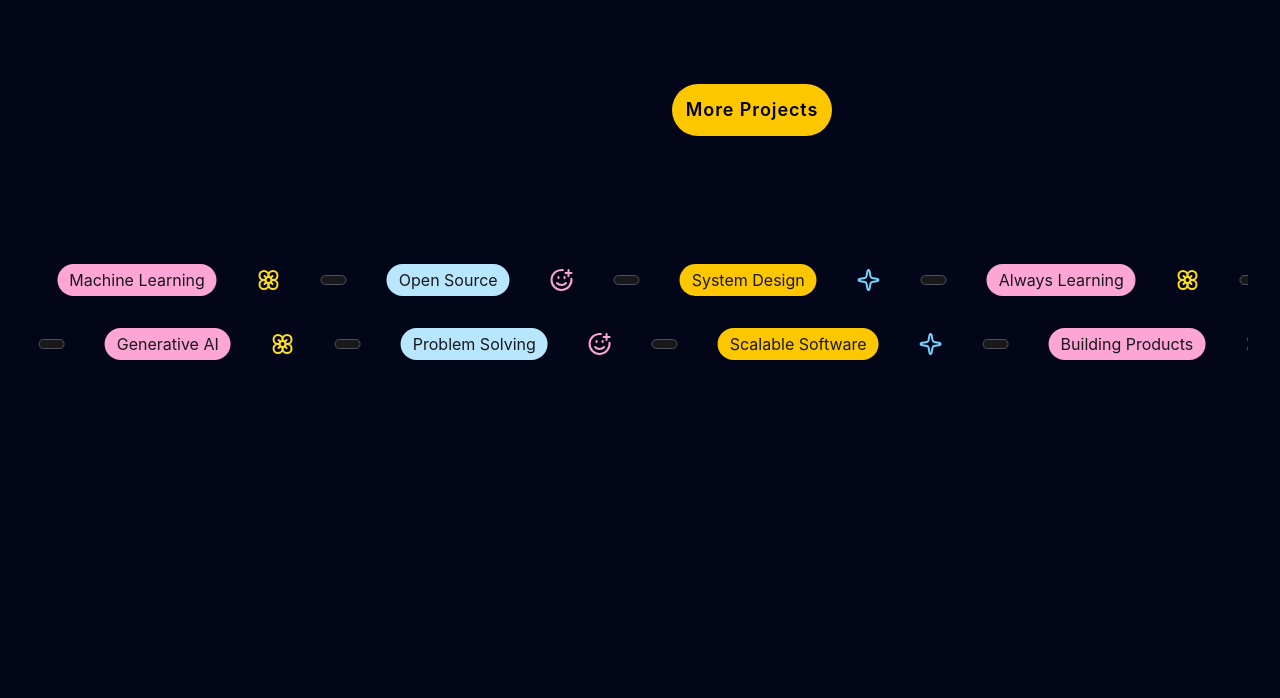
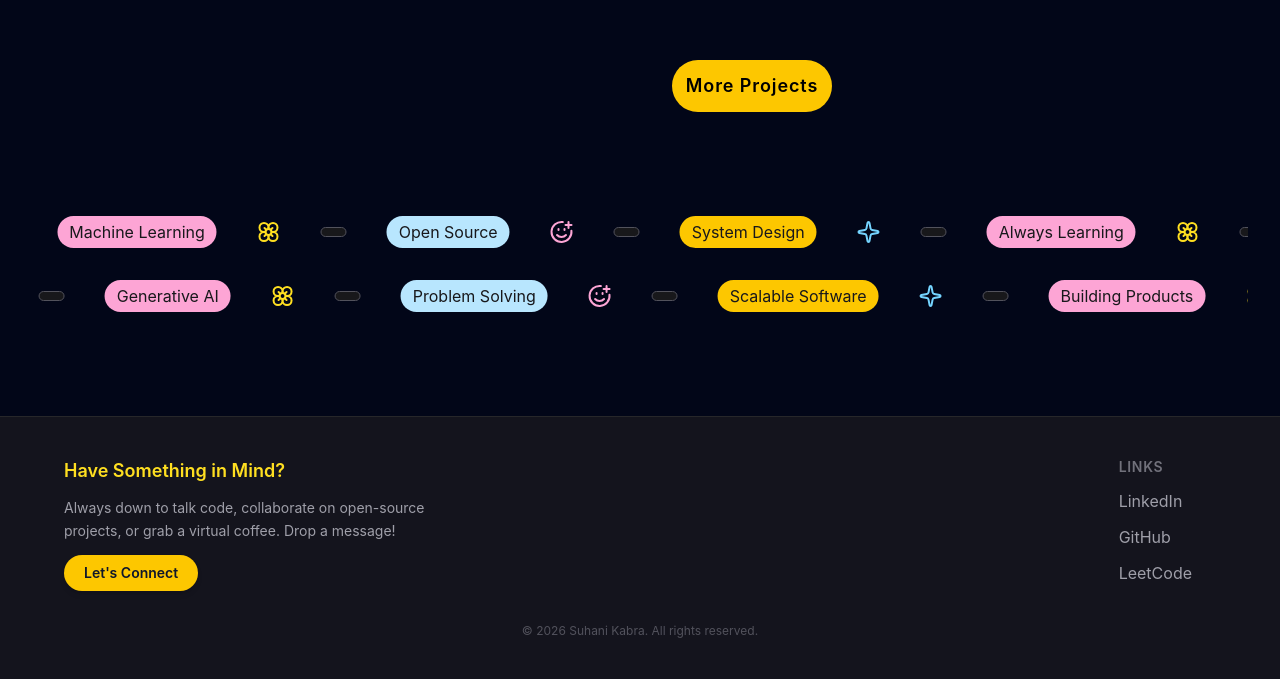
Before and after one commit to Suhanii15/Suhani-Kabra, a React (Vite) app in the folder suhani/: page / in a window 1280 px wide. Shown: the part 3202-3900 px from the top of the page. Built offline with nearby package versions, Linux system fonts and the light colour scheme.

Commit message:
fixed the footer section

```diff
--- a/suhani/src/pages/landingPage.jsx
+++ b/suhani/src/pages/landingPage.jsx
@@ -323,7 +323,7 @@ I have hands on experience in building real-world projects based on Full Stack,
 
 
       </section>
-      <section  className="relative min-h-screen px-4 bg-slate-950 bg-[#14141D] md:px-8 py-12 flex flex-col gap-12">
+      <section  className="relative px-4 bg-slate-950 bg-[#14141D] md:px-8 py-6 flex flex-col gap-6">
         <a href="https://github.com/Suhanii15"
          target="_blank"
   rel="noopener noreferrer">
```
